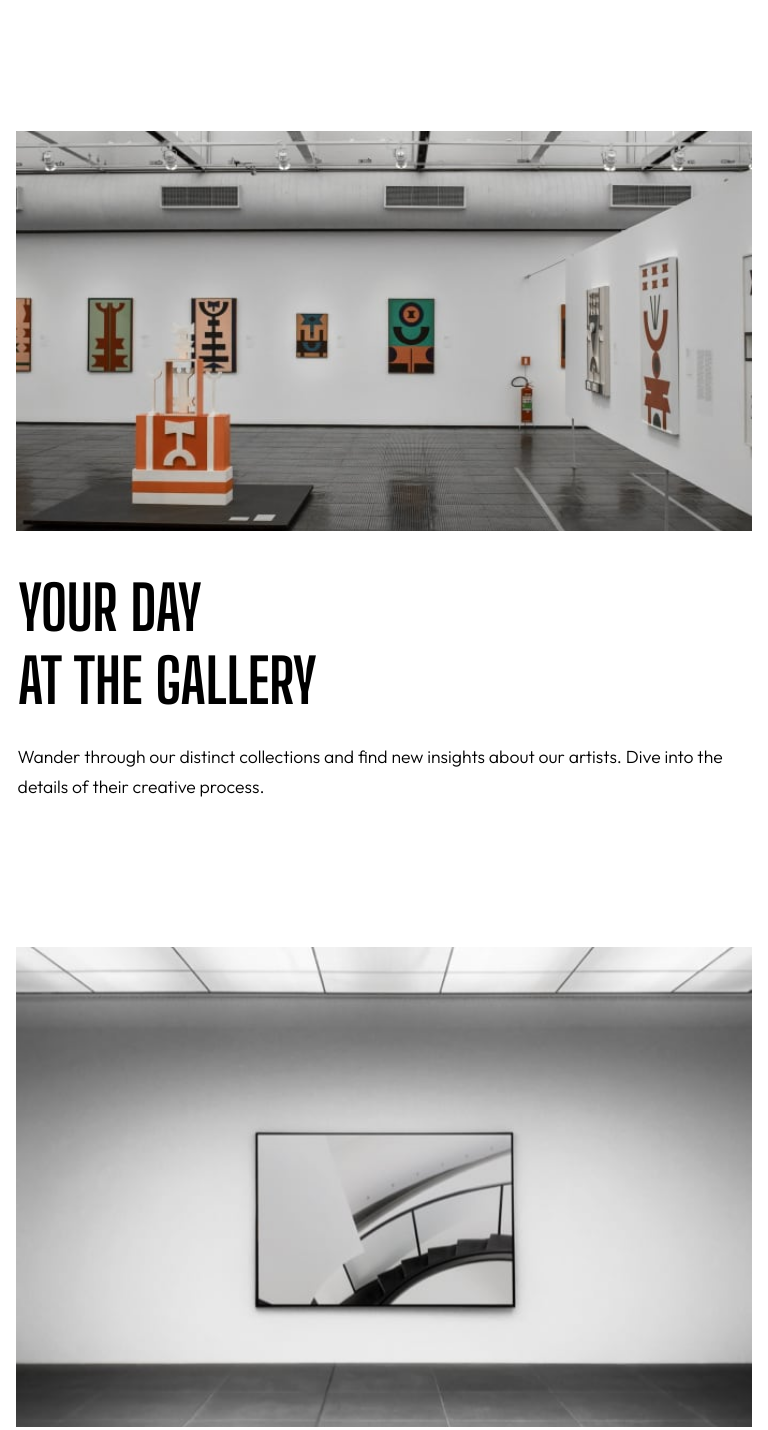
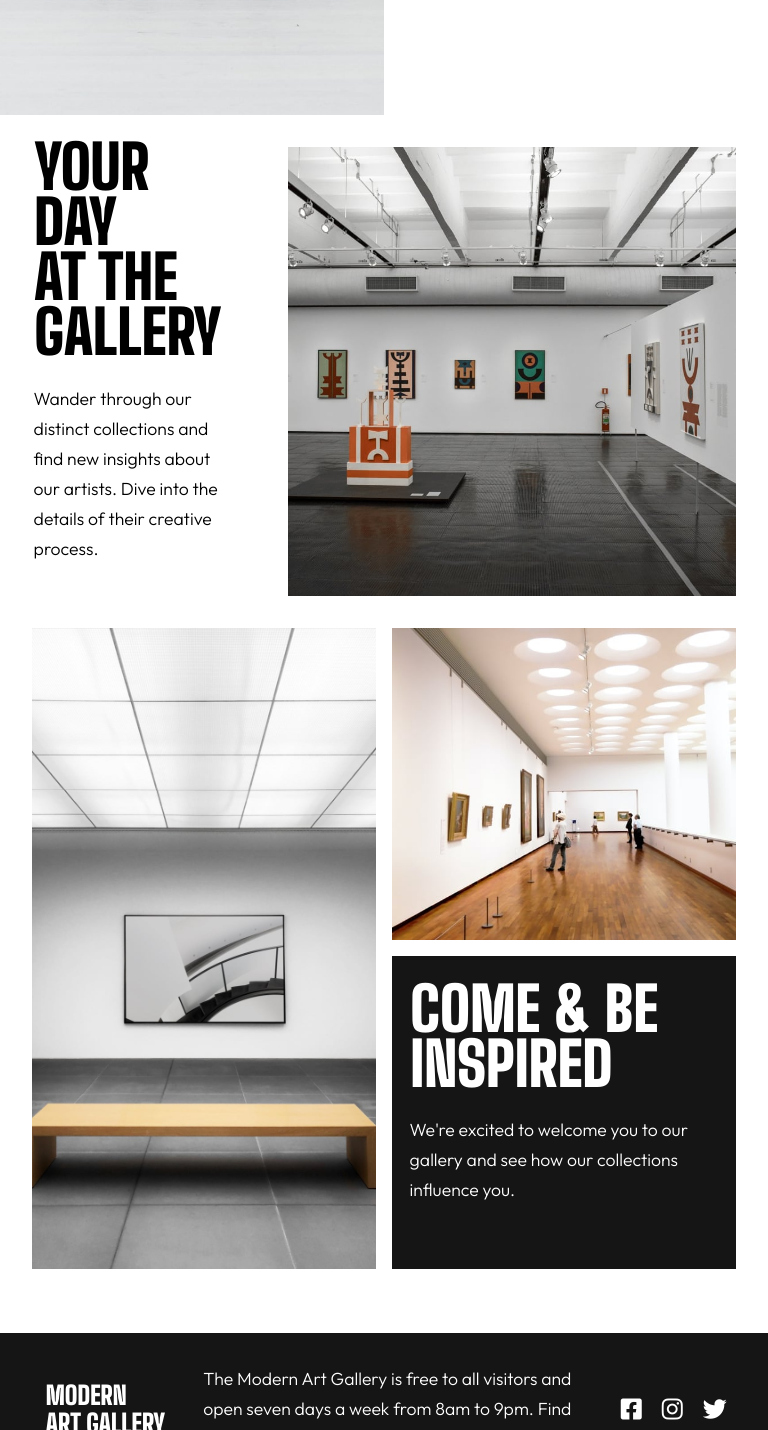
Before and after one commit to alejsdev/art-gallery-website, a plain HTML site: page index.html in a window 768 px wide. Shown: the part 685-2115 px from the top of the page. Drawn offline with Linux system fonts and the light colour scheme.

Commit message:
tablet design

```diff
--- a/index.html
+++ b/index.html
@@ -6,7 +6,7 @@
     <link rel="preconnect" href="https://fonts.googleapis.com" />
     <link rel="preconnect" href="https://fonts.gstatic.com" crossorigin />
     <link
-      href="https://fonts.googleapis.com/css2?family=Big+Shoulders+Display:wght@400;700&family=Outfit:wght@300&display=swap"
+      href="https://fonts.googleapis.com/css2?family=Big+Shoulders+Display:wght@400;900&family=Outfit:wght@300&display=swap"
       rel="stylesheet"
     />
     <link rel="stylesheet" href="https://cdnjs.cloudflare.com/ajax/libs/font-awesome/6.4.0/css/all.min.css" integrity="sha512-iecdLmaskl7CVkqkXNQ/ZH/XLlvWZOJyj7Yy7tcenmpD1ypASozpmT/E0iPtmFIB46ZmdtAc9eNBvH0H/ZpiBw==" crossorigin="anonymous" referrerpolicy="no-referrer" />
@@ -18,6 +18,7 @@
     <section class="intro">
       <div class="column black"></div>
       <div class="column image"></div>
+      <div class="column">
         <h1>
           Modern <br />
           Art Gallery
@@ -33,9 +34,11 @@
             ><img src="assets/icon-arrow-right.svg"
           /></span>
         </button>
+      </div>
     </section>
     <section>
       <div class="image-1"></div>
+      <div class="content-a">
         <h2>
           Your day <br />
           at the gallery
@@ -44,19 +47,19 @@
           Wander through our distinct collections and find new insights about our
           artists. Dive into the details of their creative process.
         </p>
+      </div>
     </section>
     <section>
       <div class="image-2"></div>
       <div class="image-3"></div>
-    </section>
-    <section>
-      <div class="container-black">
+      <div class="content-b">
         <h2>Come &amp; be inspired</h2>
         <p>
           We're excited to welcome you to our gallery and see how our
           collections influence you.
         </p>
       </div>
+    </section>
     <footer>
       <h3>
         Modern <br />
@@ -72,6 +75,5 @@
         <i class="fa-brands fa-twitter"></i>
       </div>
     </footer>
-    </section>
   </body>
 </html>
--- a/styles.css
+++ b/styles.css
@@ -23,6 +23,8 @@ h3 {
   margin: 0;
   padding: 0.4em 0.3em;
   text-transform: uppercase;
+  line-height: 55px;
+  font-weight: 900;
 }
 
 h1 {
@@ -35,7 +37,9 @@ h2 {
 }
 
 h3 {
-  padding: 1em 0.5em;
+  font-size: 1.6rem;
+  padding: 1em 0.8em;
+  line-height: 28px;
 }
 
 p {
@@ -54,10 +58,19 @@ button {
   font-weight: 400;
 }
 
+i {
+  font-size: 1.5rem;
+}
+
 /* Layout */
 
-section {
+section:nth-of-type(1),
+section:nth-of-type(2) {
   height: 100vh;
+}
+
+section:nth-of-type(3) {
+  height: auto;
 }
 
 /* Intro section */
@@ -112,21 +125,22 @@ button {
 
 .image-2 {
   background-image: url(assets/mobile/image-grid-2@2x.jpg);
-  height: 60%;
+  height: 500px;
   margin: 1em;
 }
 
 .image-3 {
   background-image: url(assets/mobile/image-grid-3@2x.jpg);
-  height: 40%;
+  height: 400px;
   margin: 1em;
 }
 
-.container-black {
+.content-b {
   background-color: var(--main-black-color);
   color: var(--main-white-color);
-  height: 50%;
-  margin: 2em;
+  height: 250px;
+  padding: 2em;
+  margin-bottom: 4em;
 }
 
 footer {
@@ -136,11 +150,103 @@ footer {
 }
 
 .social-media {
-  padding: 2em 1em;
+  padding: 2em 0.5em;
   display: flex;
   gap: 20px;
 }
 
-i {
-    font-size: 1.5rem;
+/* Media queries */
+
+/* Tablet size */
+
+@media (min-width: 768px) and (max-width: 1024px) {
+  /* Layout */
+
+  .intro {
+    display: grid;
+    grid-template-columns: 1fr 1fr;
+    grid-template-rows: 100%;
+    height: 100vh;
+    align-items: center;
+  }
+
+  .black {
+    display: none;
+  }
+
+  .image {
+    background-image: url("./assets/tablet/image-hero@2x.jpg");
+    background-size: cover;
+    background-position: center;
+    height: 100%;
+  }
+
+  section:nth-of-type(2) {
+    display: grid;
+    grid-template-columns: 1fr 1fr 1fr;
+    grid-template-rows: 1fr;
+    height: 30vh;
+    padding-bottom: 4em;
+    height: auto;
+  }
+
+  .content-a {
+    grid-column: 1/ 2;
+    display: flex;
+    flex-direction: column;
+    justify-content: center;
+    margin-left: 1em;
+  }
+
+  .image-1 {
+    grid-column: 2/ 4;
+    background-image: url(assets/tablet/image-grid-1@2x.jpg);
+    height: 100%;
+    margin: 2em;
+    order: 2;
+  }
+
+  section:nth-of-type(3) {
+    display: grid;
+    grid-template-columns: 1fr 1fr;
+    grid-template-rows: 1fr 1fr;
+    height: 100%;
+    margin: 0 2em 4em 2em;
+    gap: 1em 1em;
+  }
+
+  .image-2 {
+    grid-column: 1/ 1;
+    grid-row: 1/3;
+    background-image: url(assets/tablet/image-grid-2@2x.jpg);
+    height: 100%;
+    margin: 0;
+  }
+
+  .image-3 {
+    grid-column: 2 / 3;
+    grid-row: 1 / 2;
+    background-image: url(assets/tablet/image-grid-3@2x.jpg);
+    height: 100%;
+    margin: 0;
+  }
+
+  .content-b {
+    grid-column: 2 / 3;
+    grid-row: 2 / 3;
+    height: 100%;
+    padding: 0;
+  }
+
+  footer {
+    display: flex;
+    align-items: center;
+    justify-content: center;
+  }
+
+  footer > p {
+    width: 50%;
+  }
 }
+
+/* Desktop size */
```
Lines whose indentation alone changed are shown as unchanged.
